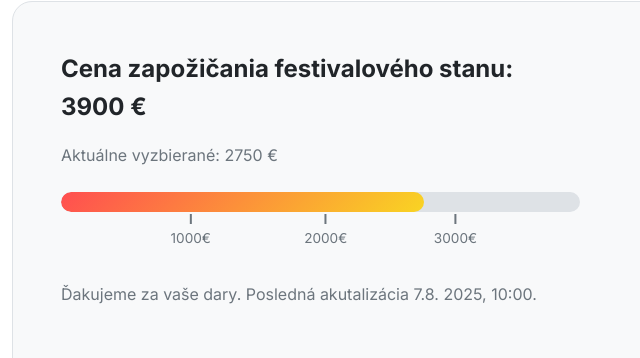
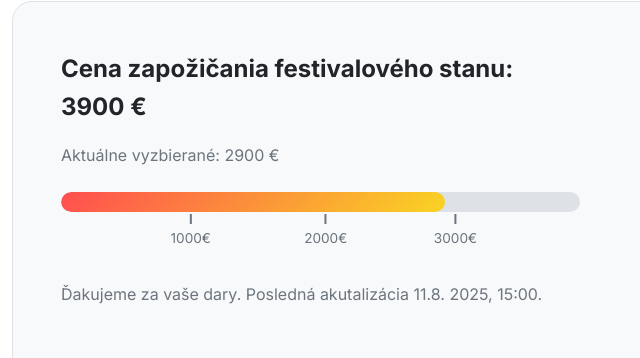
Before and after one commit to Shimix77/FESTIVAL_RADOSTI, a plain HTML site: page index.html in a window 1280 px wide. Shown: the part 4324-4682 px from the top of the page, 20-660 px from the left. Drawn offline with Linux system fonts and the light colour scheme.

Commit message:
zbierka, program (#28)
Co-authored-by: Gorazd Stieber <gstibi@gmail.com>

```diff
--- a/index.html
+++ b/index.html
@@ -414,7 +414,7 @@
                     </div>
                     <div class="timeline-item">
                         <div class="timeline-dot"></div>
-                        <div class="event-time">9:15</div>
+                        <div class="event-time">9:30</div>
                         <div class="event-title">Prednáška</div>
                     </div>
                     <div class="timeline-item">
@@ -589,10 +589,10 @@
         <div class="donations-container">
             <div class="progress-section">
                 <h3>Cena zapožičania festivalového stanu: <span id="total-goal-amount">3900</span> €</h3>
-                <p>Aktuálne vyzbierané: <span id="current-donated-amount">2750</span> €</p>
+                <p>Aktuálne vyzbierané: <span id="current-donated-amount">2900</span> €</p>
                 <div class="progress-bar-container">
                     <div class="progress-bar-track">
-                        <div class="progress-bar-fill" id="donationProgressBarFill" style="width: 70%;"></div> <!-- 2750/3900 -->
+                        <div class="progress-bar-fill" id="donationProgressBarFill" style="width: 74%;"></div> <!-- 2900/3900 -->
                     </div>
                     <div class="progress-goals">
                         <div class="goal-marker" style="left: 25%;" data-goal-amount="1000">
@@ -606,7 +606,7 @@
                         </div>
                     </div>
                 </div>
-                <p>Ďakujeme za vaše dary. Posledná akutalizácia 7.8. 2025, 10:00.</p>
+                <p>Ďakujeme za vaše dary. Posledná akutalizácia 11.8. 2025, 15:00.</p>
             </div>
 
             <div class="donation-form-section">
```
